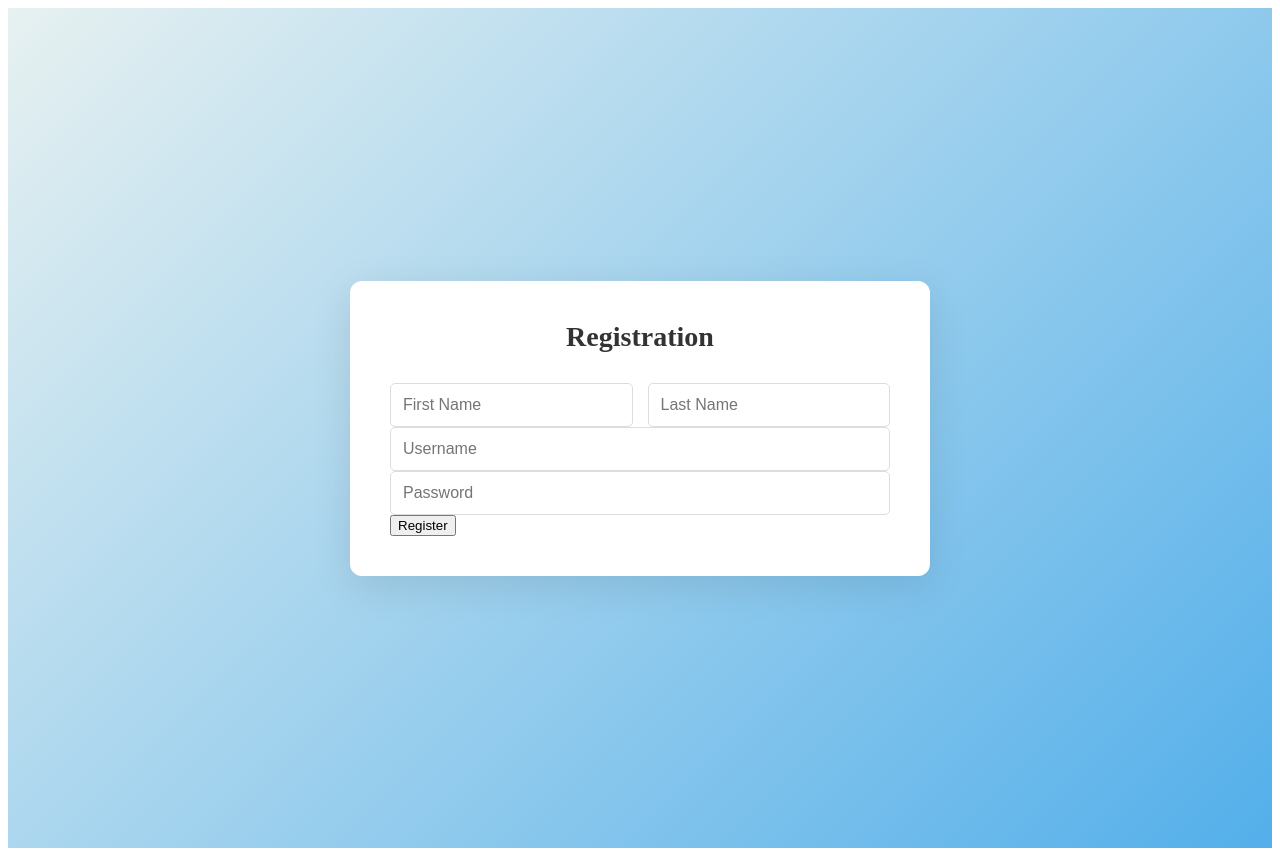
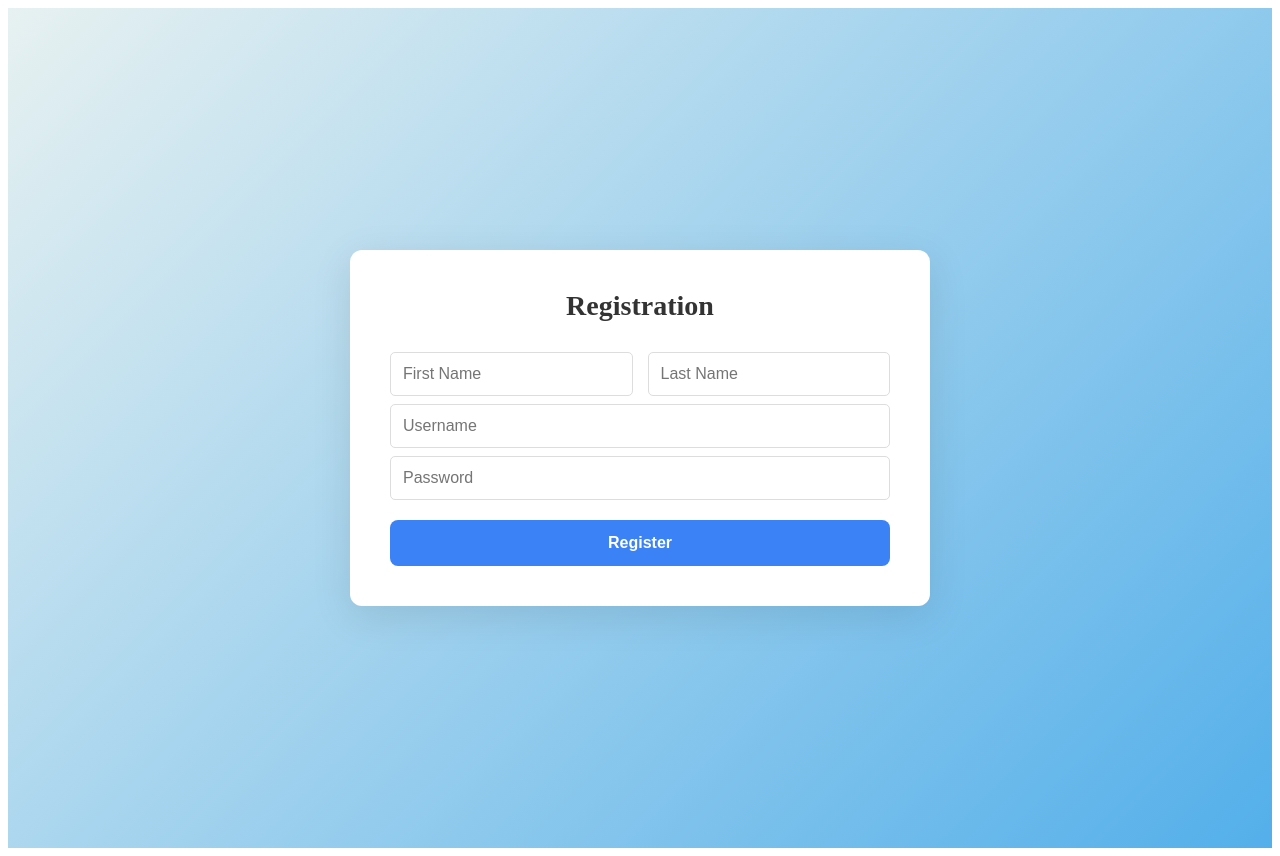
Before and after one commit to deniskarpenko/clock-in-out-frontend, a Vue app: page /register in a window 1280 px wide. Built offline with nearby package versions, Linux system fonts and the light colour scheme.

Commit message:
develop: change style

```diff
--- a/src/views/RegisterPage.vue
+++ b/src/views/RegisterPage.vue
@@ -74,14 +74,14 @@ const resetForm = () => {
           />
         </div>
 
-        <div class="input-row">
+        <div class="input-row mt">
           <TextInput
             label="Username"
             v-model="form.username"
           />
         </div>
 
-        <div class="input-row">
+        <div class="input-row mt">
           <TextInput
             label="Password"
             v-model="form.password"
@@ -91,12 +91,12 @@ const resetForm = () => {
 
         <p v-if="error" class="error">{{ error }}</p>
 
-        <button type="submit" class="btn-login">Register</button>
+        <button type="submit" class="btn-login mt">Register</button>
       </form>
     </div>
   </div>
 </template>
-<style scoped>
+<style>
 .register-container {
   min-height: 100vh;
   display: flex;
@@ -135,4 +135,43 @@ const resetForm = () => {
   padding-left: 7.5px;
   padding-right: 7.5px;
 }
+
+.mt {
+  margin-top: 8px;
+}
+
+.btn-login {
+  width: 100%;
+  padding: 14px 24px;
+  margin-top: 20px;
+  font-size: 16px;
+  font-weight: 600;
+  color: white;
+  background: #3b82f6;
+  border: none;
+  border-radius: 8px;
+  cursor: pointer;
+  transition: all 0.2s ease;
+  position: relative;
+  overflow: hidden;
+}
+
+.btn-login::before {
+  content: '';
+  position: absolute;
+  top: 0;
+  left: -100%;
+  width: 100%;
+  height: 100%;
+  background: rgba(255, 255, 255, 0.2);
+  transition: left 0.5s ease;
+}
+
+.btn-login:hover::before {
+  left: 100%;
+}
+
+.btn-login:hover {
+  background: #2563eb;
+}
 </style>
```
